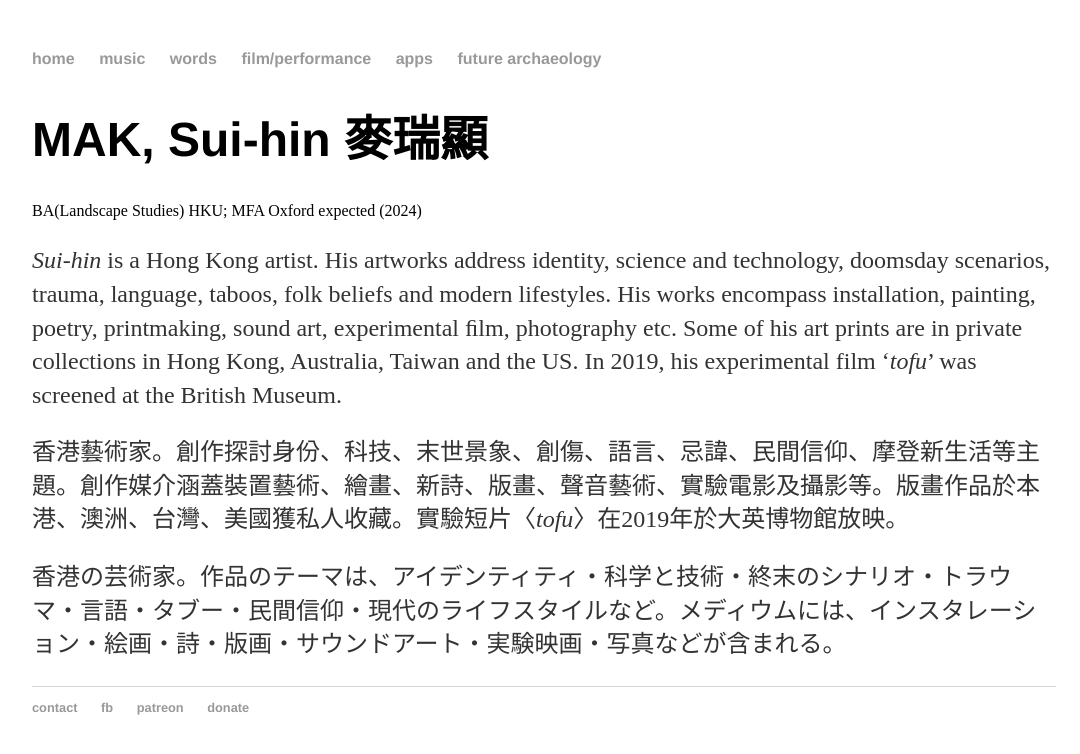
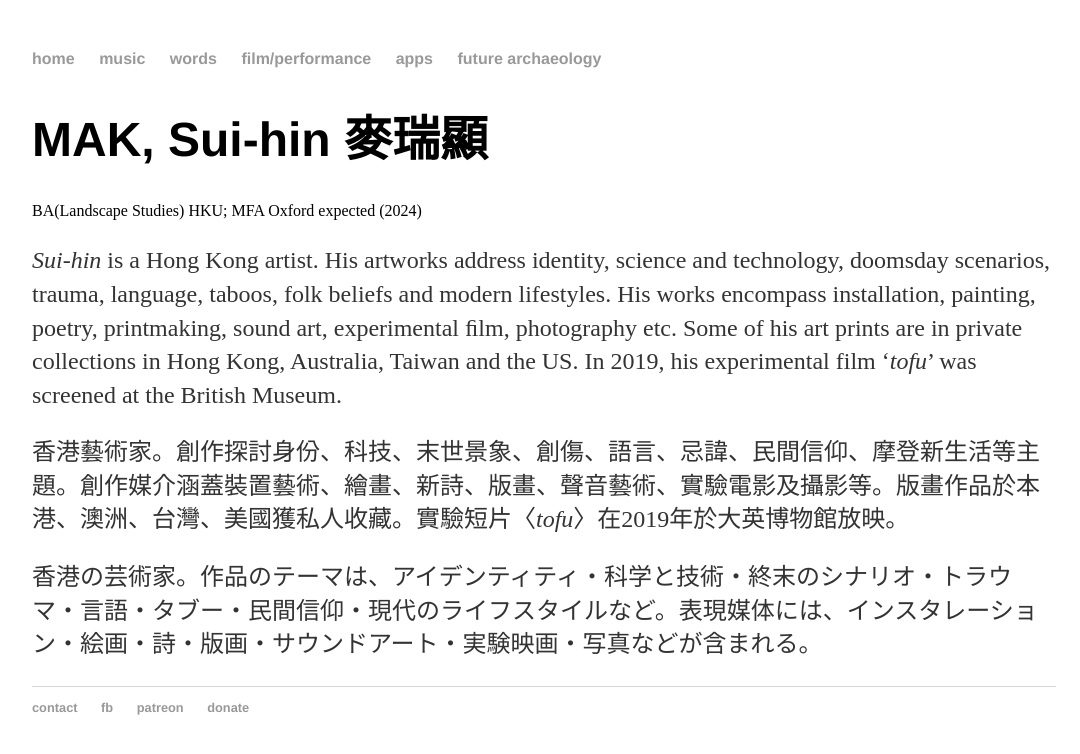
Before and after one commit to maksuihin/maksuihin.github.io, a Jekyll site: the page built from index.html, in a window 1280 px wide. Shown: the top 754 px of the page, without its empty margins (96-1176 px from the left). Built offline with Jekyll 4.4.1, drawn with Linux system fonts in a browser that asks for light colours.

Commit message:
Update index.html

```diff
--- a/index.html
+++ b/index.html
@@ -12,7 +12,7 @@ title: MAK, Sui-hin 麥瑞顯
 			<p>
 				香港藝術家。創作探討身份、科技、末世景象、創傷、語言、忌諱、民間信仰、摩登新生活等主題。創作媒介涵蓋裝置藝術、繪畫、新詩、版畫、聲音藝術、實驗電影及攝影等。版畫作品於本港、澳洲、台灣、美國獲私人收藏。實驗短片〈<i>tofu</i>〉在2019年於大英博物館放映。</p>
 
-			<p>香港の芸術家。作品のテーマは、アイデンティティ・科学と技術・終末のシナリオ・トラウマ・言語・タブー・民間信仰・現代のライフスタイルなど。メディウムには、インスタレーション・絵画・詩・版画・サウンドアート・実験映画・写真などが含まれる。</p>
+			<p>香港の芸術家。作品のテーマは、アイデンティティ・科学と技術・終末のシナリオ・トラウマ・言語・タブー・民間信仰・現代のライフスタイルなど。表現媒体には、インスタレーション・絵画・詩・版画・サウンドアート・実験映画・写真などが含まれる。</p>
 			<!--マックスイヒン 麦瑞顕 mak sui hin mak-->
 
     		</div>
```
